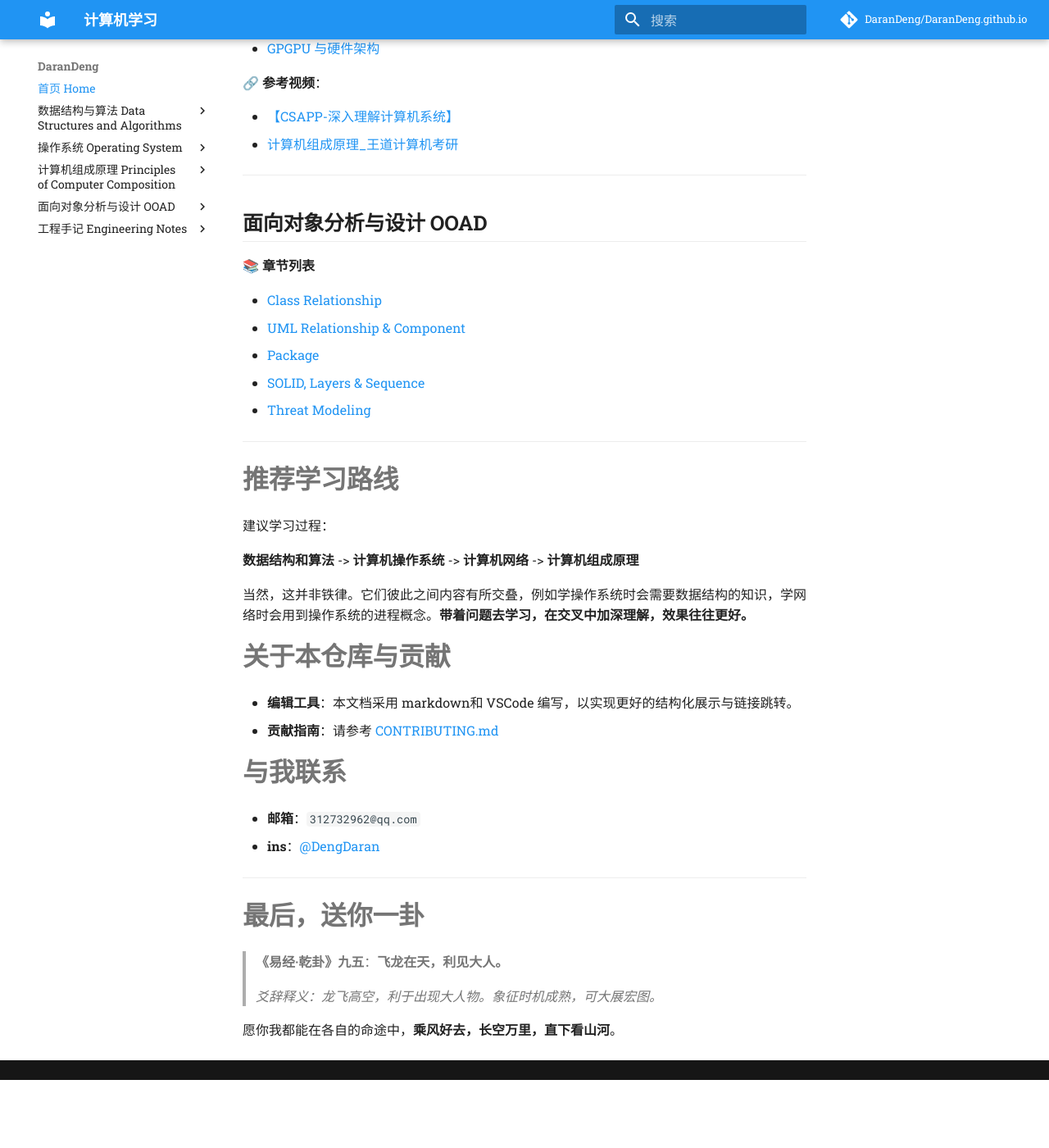
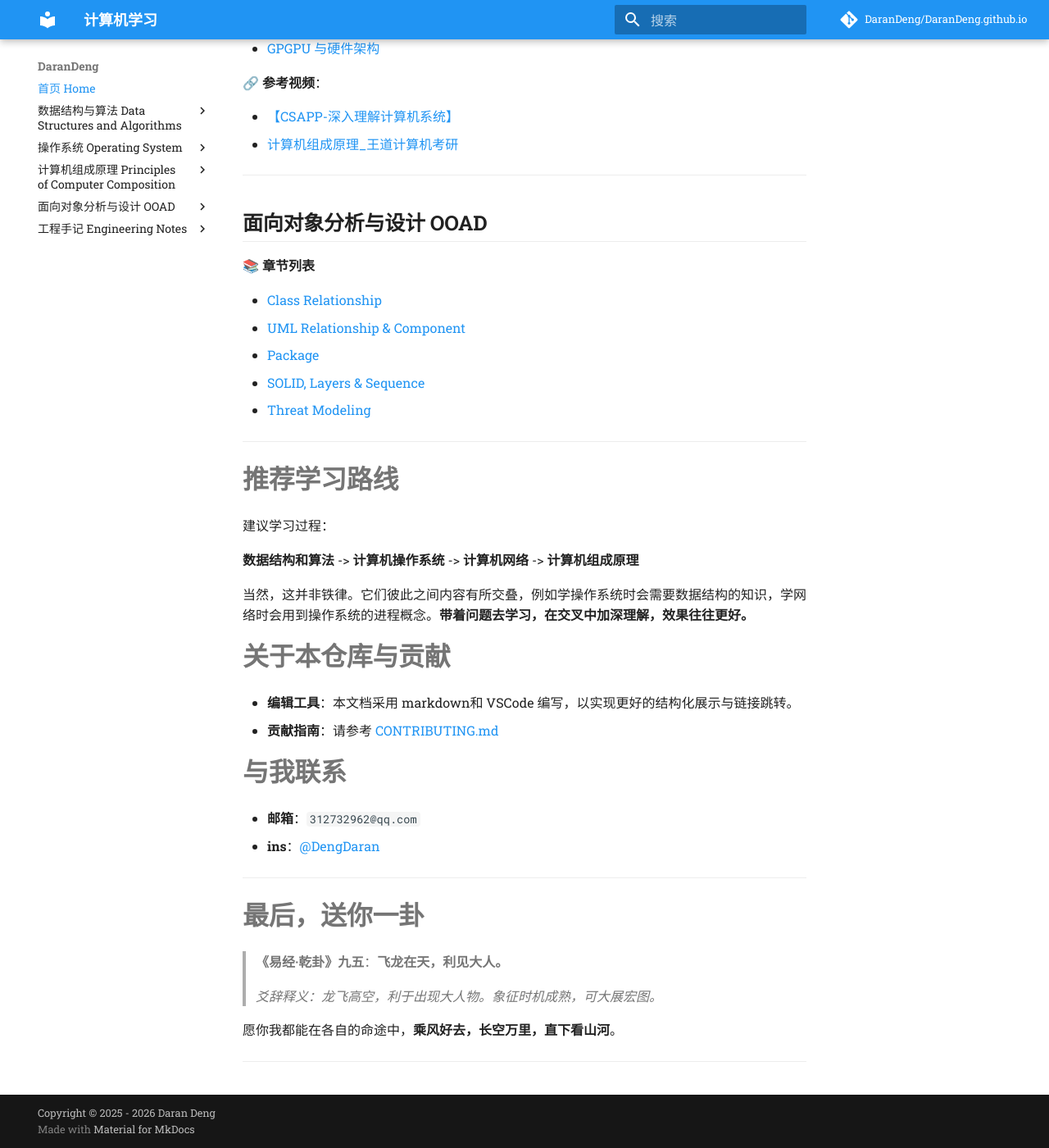
Before and after one commit to DaranDeng/DaranDeng.github.io, an MkDocs documentation site: the page built from docs/index.md, in a window 1280 px wide and 1400 px high, scrolled down 3126 px. Shown: the whole window at 82% size. Built offline with MkDocs 1.6.1 and Material for MkDocs 9.7.7, drawn with Linux system fonts in a browser that asks for light colours; comment, search, counter and statistics services are not loaded; before the commit the page ends 4443 px from its top, so only the background shows below that; some of the changed lines change nothing that is shown.

Commit message:
feat: add footer attribution and giscus comments

```diff
--- a/docs/_static/css/extra.css
+++ b/docs/_static/css/extra.css
@@ -57,3 +57,7 @@
 .md-nav__item--section > .md-nav__link {
   font-weight: 700;
 }
+
+.giscus-comments {
+  margin-top: 2rem;
+}
--- a/mkdocs.yml
+++ b/mkdocs.yml
@@ -7,8 +7,11 @@
 repo_url: https://github.com/DaranDeng/DaranDeng.github.io
 edit_uri: edit/main/docs/
 
+copyright: Copyright &copy; 2025 - 2026 Daran Deng
+
 theme:
   name: material
+  custom_dir: overrides
   language: zh
   features:
     - header.autohide
@@ -118,7 +121,20 @@
   - https://cdn.jsdelivr.net/npm/mathjax@3/es5/tex-mml-chtml.js
 
 extra:
-  generator: false
+  generator: true
+  giscus:
+    enabled: true
+    repo: EndeavourCHN/DaranDeng.github.io
+    repo_id: R_kgDOTFshBA
+    category: General
+    category_id: DIC_kwDOTFshBM4C_8BG
+    mapping: pathname
+    strict: "0"
+    reactions_enabled: "1"
+    emit_metadata: "0"
+    input_position: bottom
+    lang: zh-CN
+    theme: preferred_color_scheme
 
 exclude_docs: |
   superpowers/*
--- /dev/null
+++ b/overrides/partials/comments.html
@@ -0,0 +1,22 @@
+{% set giscus = config.extra.giscus %}
+{% if giscus and giscus.enabled and giscus.repo and giscus.repo_id and giscus.category and giscus.category_id %}
+  <hr>
+  <div class="giscus-comments">
+    <script
+      src="https://giscus.app/client.js"
+      data-repo="{{ giscus.repo }}"
+      data-repo-id="{{ giscus.repo_id }}"
+      data-category="{{ giscus.category }}"
+      data-category-id="{{ giscus.category_id }}"
+      data-mapping="{{ giscus.mapping | default('pathname') }}"
+      data-strict="{{ giscus.strict | default('0') }}"
+      data-reactions-enabled="{{ giscus.reactions_enabled | default('1') }}"
+      data-emit-metadata="{{ giscus.emit_metadata | default('0') }}"
+      data-input-position="{{ giscus.input_position | default('bottom') }}"
+      data-theme="{{ giscus.theme | default('preferred_color_scheme') }}"
+      data-lang="{{ giscus.lang | default('zh-CN') }}"
+      crossorigin="anonymous"
+      async>
+    </script>
+  </div>
+{% endif %}
```
